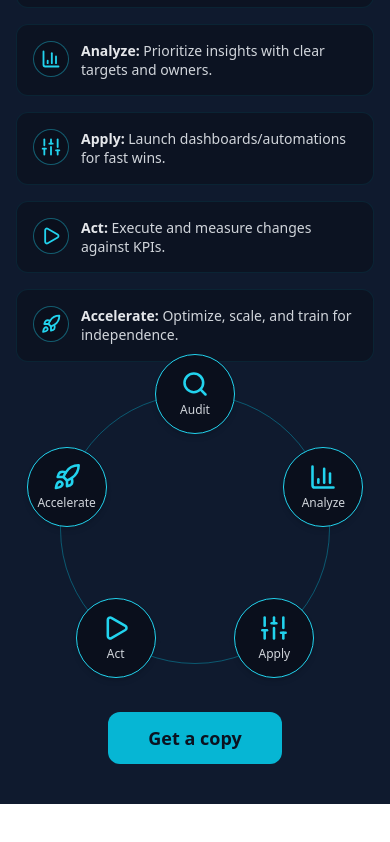
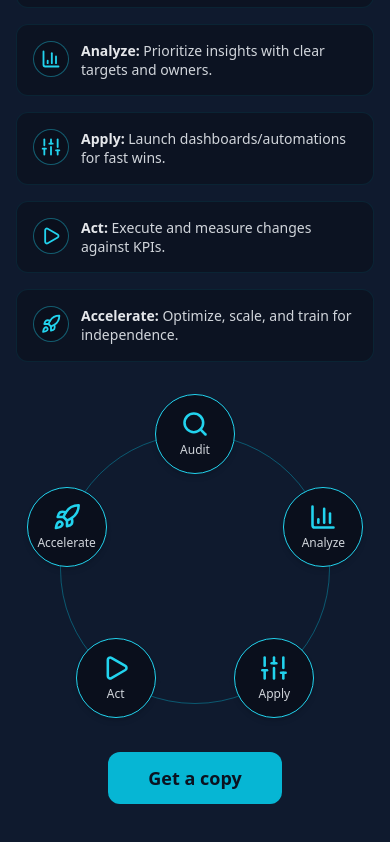
Before and after one commit to kartik-7877/statixgrowth-site, a Next.js app: page /about in a window 390 px wide. Shown: the part 3775-4617 px from the top of the page. Before the commit the page ends 4579 px from the top, so only its background shows below. Built offline with nearby package versions, Linux system fonts and the light colour scheme.

Commit message:
Adjust circle block spacing for mobile view (mt-10)

```diff
--- a/components/About5ARecap.js
+++ b/components/About5ARecap.js
@@ -92,7 +92,7 @@ export default function About5ARecap() {
             whileInView={{ opacity: 1, x: 0 }}
             viewport={{ once: true, amount: 0.2 }}
             transition={{ duration: 0.45, delay: 0.05 }}
-            className="flex justify-center lg:mt-[80px]"
+            className="flex justify-center mt-10 lg:mt-[80px]"
           >
             <CircularFlow5A steps={steps} />
           </motion.div>
```
